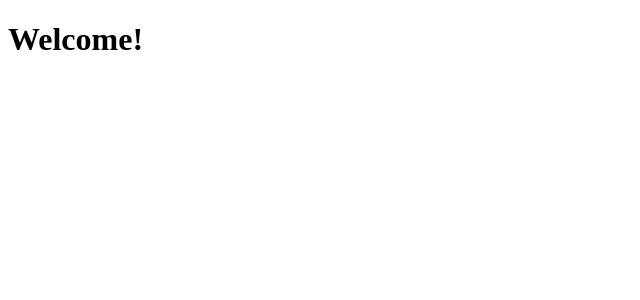
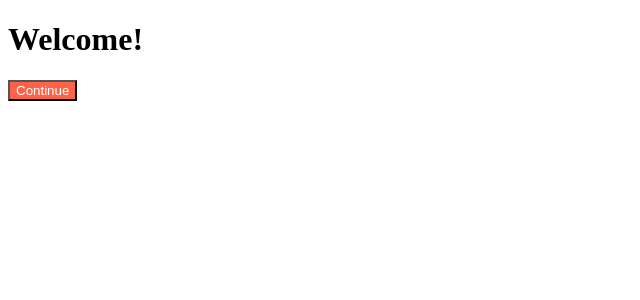
Before and after one commit to SeosoyoungE/reactjs_movie_web, a React (Create React App) app: page / in a window 1280 px wide. Shown: the top 300 px of the page, without its empty margins (0-640 px from the left). Built offline with nearby package versions, Linux system fonts and the light colour scheme.

Commit message:
prop-types 설치

```diff
--- a/package.json
+++ b/package.json
@@ -6,6 +6,7 @@
     "@testing-library/jest-dom": "^5.17.0",
     "@testing-library/react": "^13.4.0",
     "@testing-library/user-event": "^13.5.0",
+    "prop-types": "^15.8.1",
     "react": "^18.2.0",
     "react-dom": "^18.2.0",
     "react-scripts": "5.0.1",
--- a/src/App.js
+++ b/src/App.js
@@ -1,8 +1,11 @@
-
+import Button from "./Button";
 
 function App() {
   return (
-    <div><h1>Welcome!</h1></div>
+    <div>
+      <h1>Welcome!</h1>
+      <Button text="Continue"/>
+    </div>
   );
 }
 
--- /dev/null
+++ b/src/Button.js
@@ -0,0 +1,13 @@
+import PropTypes from "prop-types";
+
+function Button({text}){
+    return(
+        <button style={{backgroundColor:"tomato",color:"white"}}>{text}</button>
+    );
+}
+
+Button.propTypes={
+    text: PropTypes.string.isRequired,
+};
+
+export default Button;
--- /dev/null
+++ b/src/Button.module.css
@@ -0,0 +1,4 @@
+button{
+    color: white;
+    background-color: tomato;
+}
```
Also changed, not shown: 1 other file (tests, documents, lock files or other folders).
